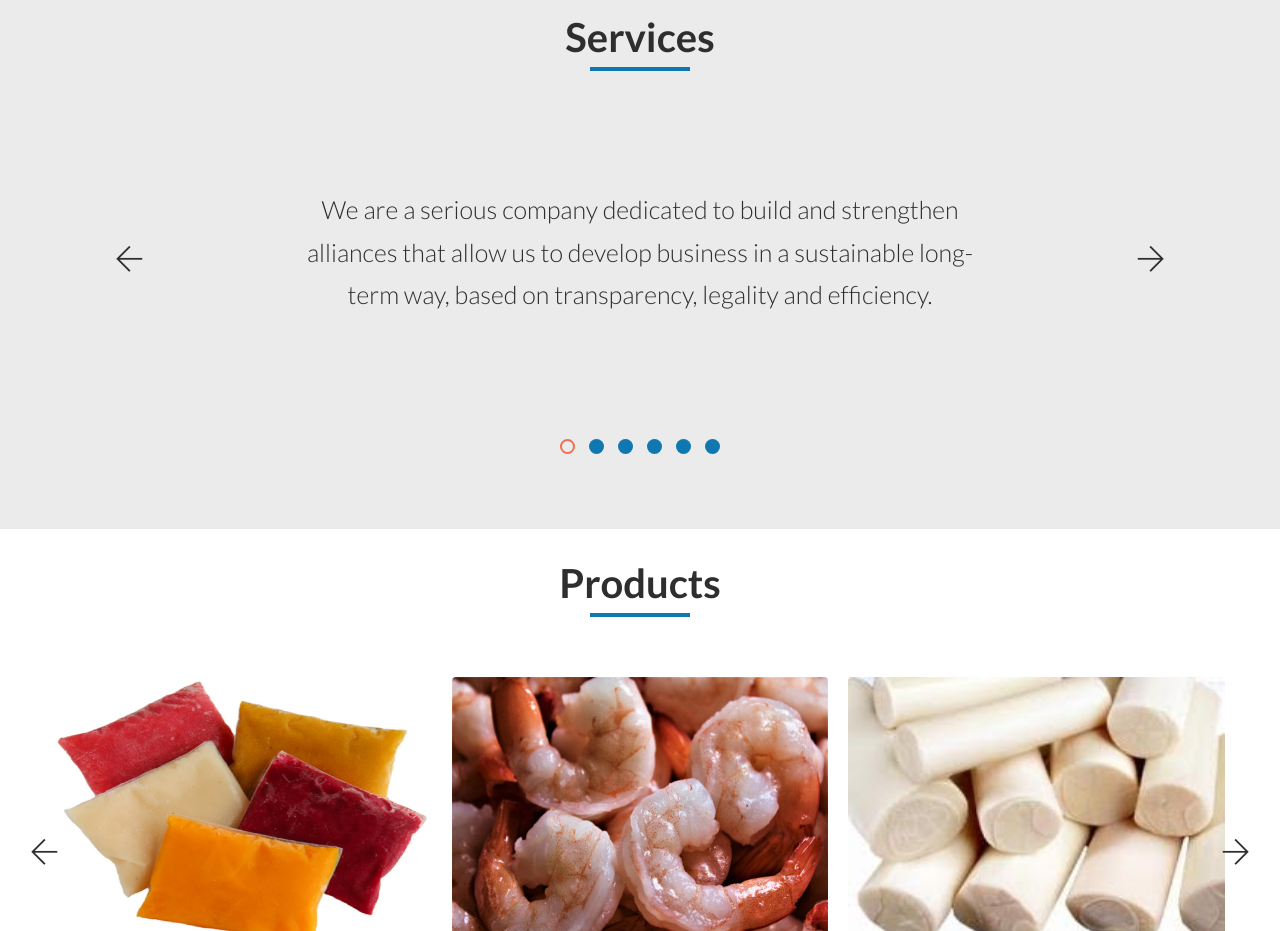
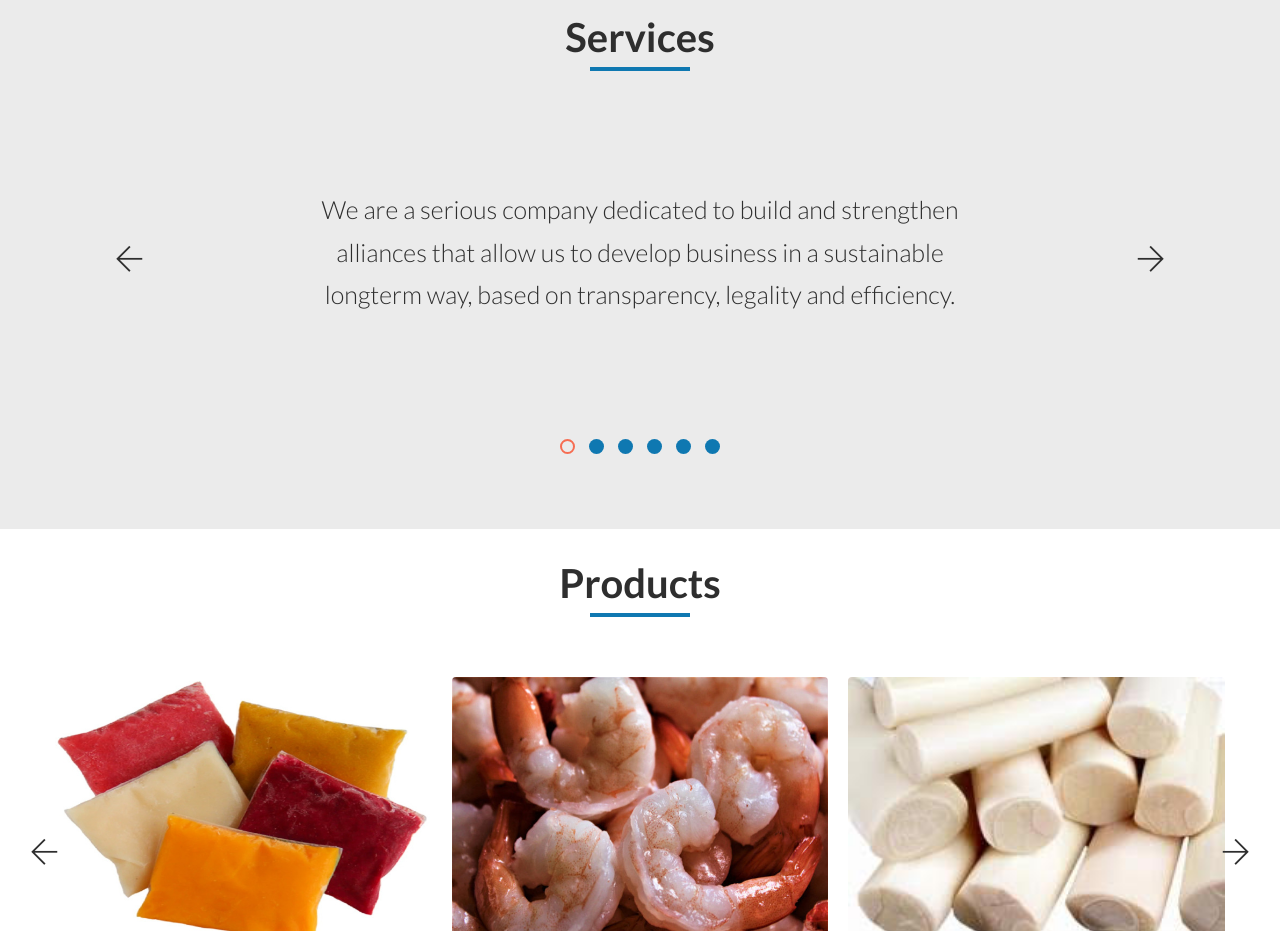
Before and after one commit to camarj/SAUC-Web, a plain HTML site: page index.html in a window 1280 px wide. Shown: the part 1697-2628 px from the top of the page. Drawn offline with nearby package versions, Linux system fonts and the light colour scheme.

Commit message:
Second Commit

```diff
--- a/index.html
+++ b/index.html
@@ -155,7 +155,7 @@ DESIGNED & DEVELOPED by FREEHTML5.CO
 
         <div class="item">
                 <p class="text-center valores">
-                  We are a serious company dedicated to build and strengthen alliances that allow us to develop business in a sustainable long-term way, based on transparency, legality and efficiency.
+                  We are a serious company dedicated to build and strengthen alliances that allow us to develop business in a sustainable longterm way, based on transparency, legality and efficiency.
 
                 </p>
               </div>
```
